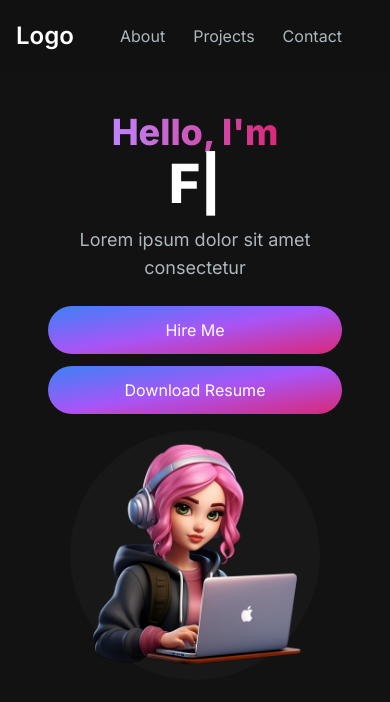
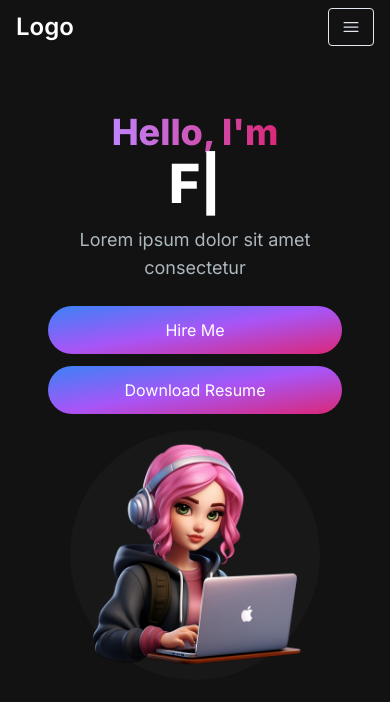
Before and after one commit to ash193/portfolio, a Next.js app: page / in a window 390 px wide. Shown: the top 702 px of the page. Built offline with nearby package versions, Linux system fonts and the light colour scheme.

Commit message:
created menuoverlay component

```diff
--- /dev/null
+++ b/src/app/components/MenuOverlay.jsx
@@ -0,0 +1,16 @@
+import React from "react";
+import NavLink from "./NavLink";
+
+const MenuOverlay = ({ links }) => {
+  return (
+    <ul className="flex flex-col py-4 items-center">
+      {links.map((link, index) => (
+        <li key={index}>
+          <NavLink href={link.path} title={link.title} />
+        </li>
+      ))}
+    </ul>
+  );
+};
+
+export default MenuOverlay;
--- a/src/app/components/Navbar.jsx
+++ b/src/app/components/Navbar.jsx
@@ -2,6 +2,8 @@
 import React, { useState } from "react";
 import Link from "next/link";
 import NavLink from "./NavLink";
+import { Bars3Icon, XmarkIcon } from "@heroicons/react/24/solid";
+import MenuOverlay from "./MenuOverlay";
 
 const navLinks = [
   { title: "About", path: "#about" },
@@ -18,15 +20,32 @@
 const Navbar = () => {
   const [navbarOpen, setNavbarOpen] = useState(false);
   return (
-    <nav className="fixed top-0 left-0 right-0 z-10 bg-[#121212] bg-opacity-90">
-      <div className="flex flex-wrap items-center justify-between mx-auto px-4">
+    <nav className="fixed top-0 left-0 right-0 z-10 bg-[#121212] bg-opacity-100">
+      <div className="flex flex-wrap items-center justify-between mx-auto px-4 py-2">
         <Link
           href="/"
           className="text-2xl md:text-5xl text-white font-semibold"
         >
           Logo
         </Link>
-        <div className="menu block md:w-auto" id="navbar">
+        <div className="mobile-menu block md:hidden">
+          {!navbarOpen ? (
+            <button
+              onClick={() => setNavbarOpen(true)}
+              className=" flex items-center px-3 py-2 border rounded border-slate-200 text-slate-200 hover:text-white hover:border-white"
+            >
+              <Bars3Icon className="h-5 w-5" />
+            </button>
+          ) : (
+            <button
+              onClick={() => setNavbarOpen(false)}
+              className="flex items-center px-3 py-2 border rounded border-slate-200 text-slate-200 hover:text-white hover:border-white"
+            >
+              <XmarkIcon className="h-5 w-5" />
+            </button>
+          )}
+        </div>
+        <div className="menu hidden md:block md:w-auto" id="navbar">
           <ul className="flex p-4 md:p-0 md:flex-row md:space-x-8 mt-0">
             {navLinks.map((link, index) => (
               <li key={index}>
@@ -36,6 +55,7 @@
           </ul>
         </div>
       </div>
+      {navbarOpen ? <MenuOverlay links={navLinks} /> : null}
     </nav>
   );
 };
```
